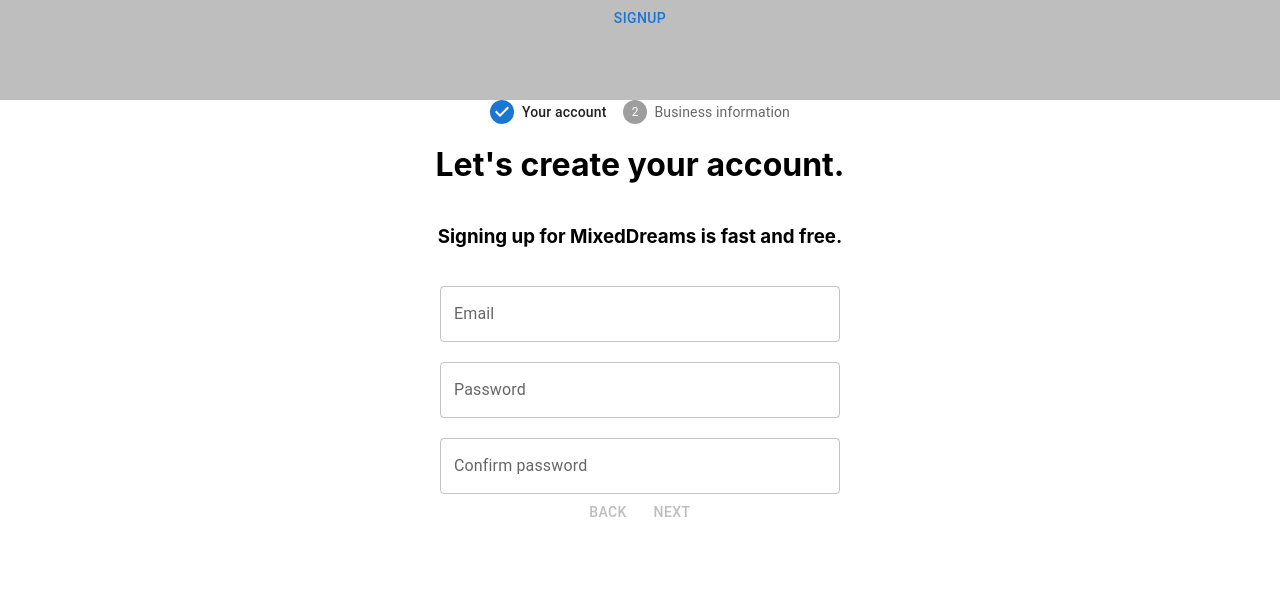
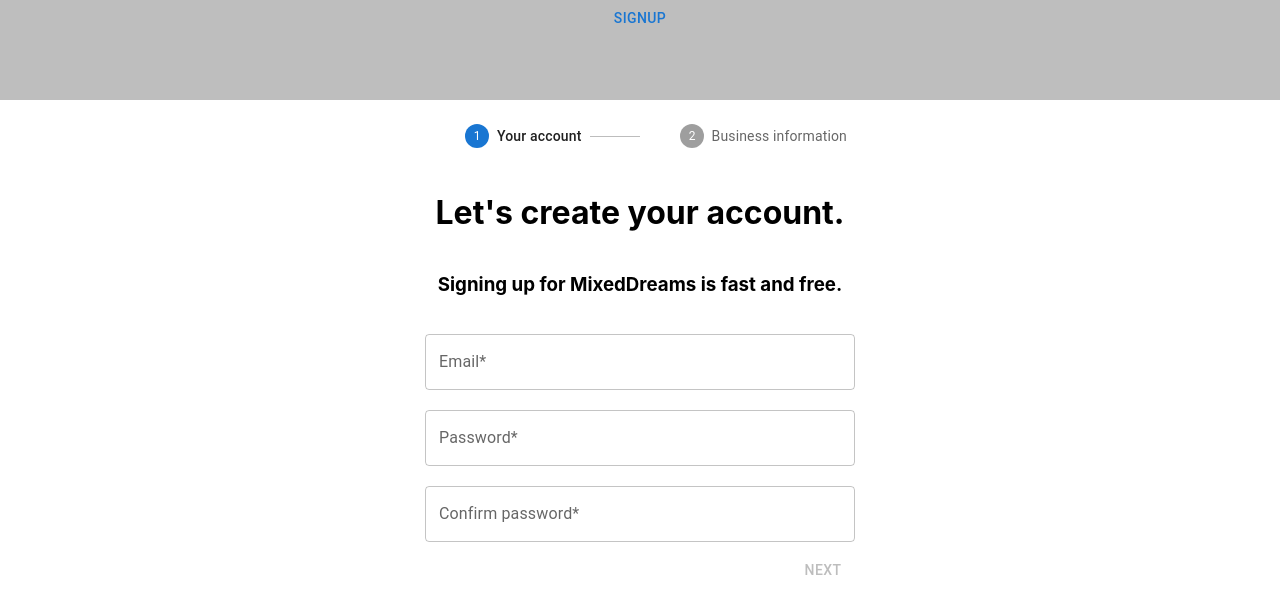
Before and after one commit to Vaidual/mixed-dreams-front, a React (Create React App) app: page /signup in a window 1280 px wide. Shown: the top 614 px of the page. Built offline with nearby package versions, Linux system fonts and the light colour scheme.

Commit message:
register is done

```diff
--- a/package.json
+++ b/package.json
@@ -7,6 +7,7 @@
     "@emotion/styled": "^11.11.0",
     "@hookform/resolvers": "^3.1.0",
     "@mui/material": "^5.13.1",
+    "@mui/x-date-pickers": "^6.5.0",
     "@reduxjs/toolkit": "^1.9.5",
     "@testing-library/jest-dom": "^5.16.5",
     "@testing-library/react": "^13.4.0",
@@ -16,6 +17,8 @@
     "@types/react": "^18.2.6",
     "@types/react-dom": "^18.2.4",
     "axios": "^1.4.0",
+    "date-fns": "^2.30.0",
+    "immer": "^10.0.2",
     "react": "^18.2.0",
     "react-dom": "^18.2.0",
     "react-hook-form": "^7.43.9",
--- a/src/components/pages/auth/form/AuthForm.module.css
+++ b/src/components/pages/auth/form/AuthForm.module.css
@@ -3,12 +3,16 @@
   align-items: center;
   justify-content: center;
   flex-direction: column;
+  justify-self: center;
+  align-self: center;
+  width: 430px;
+  margin: auto;
 }
 
 .formWrapper form {
+  width: 100%;
   display: flex;
   flex-direction: column;
-  width: 400px;
 }
 
 .formWrapper form > * {
--- a/src/components/pages/auth/register/account/Account.tsx
+++ b/src/components/pages/auth/register/account/Account.tsx
@@ -3,49 +3,64 @@
 import { yupResolver } from '@hookform/resolvers/yup';
 import * as yup from "yup";
 import TextField from '@mui/material/TextField';
-import { IRegisterStepsProps } from '../registerWrapper/RegisterWrapper';
+import { useFormState } from 'hooks/useFormState';
+import { produce } from 'immer';
+import { Box, Button } from '@mui/material';
 
 const schema = yup.object({
   email: yup.string()
     .required("required")
+    .trim()
     .email("email"),
   password: yup.string()
     .required("required")
+    .trim()
     .matches(/^(?=.*?[a-z])(?=.*?[A-Z])(?=.*?[0-9])(?=.*[!?*.(){}[\]\-=+&^%$#@:;`~|\\'""/,><_]).{8,}$/, "char"),
   confirmPassword: yup.string()
     .required("required")
+    .trim()
     .oneOf([yup.ref('password')], "match"),
 }).required();
 
 type FormDataType = yup.InferType<typeof schema>;
 
-const Contact: FC<IRegisterStepsProps> = ({setNextBtnIsDisabled, setFormState, formState}) => {
+const Contact: FC<{onNext: () => void}> = ({onNext}) => {
 
-  const { register, setValue, getValues, formState: { errors, isValid } } = useForm<FormDataType>({
+  const { formState, setFormState } = useFormState();
+
+  const { register, getValues, trigger, formState: { errors, isDirty, isValid } } = useForm<FormDataType>({
     resolver: yupResolver(schema),
     mode: 'onTouched',
-    defaultValues: formState
+    defaultValues: {
+      email: formState.steps.account.value.email,
+      password: formState.steps.account.value.password,
+      confirmPassword: formState.steps.account.value.confirmPassword,
+    }
   });
 
-//   useEffect(() => {
-//     Object.entries(formState).forEach(
-//       ([name, value]: any) => setValue(name, value));
-// }, []);
-
-useEffect(() => {
-  return () => {
-    console.log({...formState, ...getValues()})
-    setFormState({...formState, ...getValues()})
-  }
-}, [])
+  useEffect(() => {
+    if (formState.steps.account.hadError)
+      trigger()
+  }, [formState.steps.account.hadError, trigger])
 
   useEffect(() => {
-    setNextBtnIsDisabled(!isValid)
-  }, [isValid]);
+    setFormState(
+      produce((formState) => {
+        formState.steps.account.dirty = isDirty;
+      })
+    );
+  }, [isDirty, setFormState]);
 
-  // useEffect(() => {
-  //   setFormData({ ...getValues()})
-  // }, [getValues]);
+  const updateState = () => {
+    setFormState(
+      produce((formState) => {
+        formState.steps.account.value = getValues();
+        formState.steps.account.valid = isValid;
+        formState.steps.account.dirty = false;
+        formState.steps.account.hadError = Object.entries(errors).length > 0;
+      })
+    );
+  }
 
   return (
     <>
@@ -53,24 +68,32 @@
       <h3>Signing up for MixedDreams is fast and free.</h3>
       <form>
         <TextField {...register("email")}
-          label="Email"
+          fullWidth
+          label="Email*"
           error={errors.email !== undefined}
           helperText={errors.email?.message}
           variant="outlined" />
 
         <TextField {...register("password")}
-          label="Password"
+          fullWidth
+          label="Password*"
           error={errors.password !== undefined}
           helperText={errors.password?.message}
           variant="outlined" />
 
         <TextField {...register("confirmPassword")}
-          label="Confirm password"
+          fullWidth
+          label="Confirm password*"
           error={errors.confirmPassword !== undefined}
           helperText={errors.confirmPassword?.message}
           variant="outlined" />
 
       </form>
+      <Box sx={{width:'100%', marginTop:'10px', justifyContent: 'flex-end', display:'flex'}}>
+        <Button onClick={() => {updateState(); onNext();}} disabled={!isValid}>
+          Next
+        </Button>
+      </Box>
     </>
   );
 }
--- /dev/null
+++ b/src/components/pages/auth/register/business/Business.module.css
@@ -0,0 +1,9 @@
+.doubleFieldBlock {
+  display: flex;
+  flex-direction: row;
+  justify-content: space-between;
+}
+
+.doubleFieldBlock > * {
+  max-width: 210px;
+}
--- a/src/components/pages/auth/register/business/Business.tsx
+++ b/src/components/pages/auth/register/business/Business.tsx
@@ -2,8 +2,13 @@
 import { yupResolver } from '@hookform/resolvers/yup';
 import * as yup from "yup";
 import TextField from '@mui/material/TextField';
-import { IRegisterStepsProps } from '../registerWrapper/RegisterWrapper';
-import { useForm } from 'react-hook-form';
+import { Controller, useForm } from 'react-hook-form';
+import { useFormState } from 'hooks/useFormState';
+import { produce } from 'immer';
+import { Box, Button } from '@mui/material';
+import { DatePicker } from '@mui/x-date-pickers';
+import { isValid as isDateValid } from 'date-fns';
+import styles from "./Business.module.css";
 
 
 // interface IBusinessSchema {
@@ -15,72 +20,207 @@
 //   city: string;
 // }
 
-const schema = yup.object({
+const schema = yup.object().shape({
   companyName: yup.string()
     .required()
+    .trim()
     .min(2)
     .max(50),
   birthday: yup.date()
-    .required(),
+    .nullable()
+    .required()
+    .min(new Date(1950, 1, 1), "min")
+    .max(new Date(), "max"),
+
+  firstName: yup.string()
+    .required()
+    .trim()
+    .min(2)
+    .max(50),
+  lastName: yup.string()
+    .required()
+    .trim()
+    .min(2)
+    .max(100),
+
   country: yup.string()
     .required()
+    .trim()
+    .min(2)
     .max(100),
   street: yup.string()
     .required()
+    .trim()
+    .min(2)
     .max(100),
   zipCode: yup.string()
     .required()
+    .trim()
     .matches(/^[0-9]{5}(?:-[0-9]{4})?$/),
   state: yup.string()
     .required()
+    .trim()
+    .min(2)
     .max(100),
-  apartment: yup.string()
+  apartment: yup
+    .string()
+    .nullable()
+    .notRequired()
+    .when('apartment', {
+      is: (value: string) => value?.length,
+      then: (rule) => rule.min(2),
+    }),
+  city: yup.string()
+    .trim()
     .required()
+    .min(2)
     .max(100),
-  city: yup.string()
-    .required()
-    .max(100),
-}).required();
+},
+[
+  ['apartment', 'apartment'],
+]).required();
 
 type FormData = yup.InferType<typeof schema>;
 
-const Business: FC<IRegisterStepsProps> = ({setNextBtnIsDisabled, setFormState, formState}) => {
-  const { register, setValue, getValues, formState: { errors, isValid } } = useForm<FormData>({
+const Business: FC<{onComplete: () => void; onPrev: () => void;}> = ({onPrev, onComplete}) => {
+
+  const { formState, setFormState } = useFormState();
+
+  const { trigger, register, getValues, control, formState: { errors, isDirty, isValid } } = useForm<FormData>({
     resolver: yupResolver(schema),
     mode: 'onTouched',
     defaultValues: {
-      apartment: formState.address?.apartment,
-      city: formState.address?.city,
-      state: formState.address?.state,
-      country: formState.address?.country,
-      street: formState.address?.street,
-      zipCode: formState.address?.zipCode,
+      birthday: formState.steps.business.value.birthday !== null ? formState.steps.business.value.birthday : undefined,
+      companyName: formState.steps.business.value.companyName,
+      apartment: formState.steps.business.value.address.apartment,
+      city: formState.steps.business.value.address.city,
+      state: formState.steps.business.value.address.state,
+      firstName: formState.steps.business.value.firstName,
+      lastName: formState.steps.business.value.lastName,
+      country: formState.steps.business.value.address.country,
+      street: formState.steps.business.value.address.street,
+      zipCode: formState.steps.business.value.address.zipCode,
     }
   });
 
   useEffect(() => {
-    return () => {
-      const {companyName, birthday, ...address} = getValues()
-      console.log(address)
-      setFormState({...formState, companyName, birthday: String(birthday), address: address})
-    }
-  }, [])
+    if (formState.steps.business.hadError)
+      trigger()
+  }, [formState.steps.business.hadError, trigger])
 
   useEffect(() => {
-    setNextBtnIsDisabled(!isValid)
-  }, [isValid]);
+    setFormState(
+      produce((formState) => {
+        formState.steps.business.dirty = isDirty;
+      })
+    );
+  }, [isDirty, setFormState]);
+
+  const updateState = () => {
+    setFormState(
+      produce((formState) => {
+        const {companyName, birthday, firstName, lastName, apartment, ...address} = getValues()
+        formState.steps.business.value = {
+          companyName,
+          birthday: isDateValid(birthday) ? birthday : null,
+          firstName,
+          lastName,
+          address: {apartment: apartment ?? null, ...address}}
+        formState.steps.business.valid = isValid;
+        formState.steps.business.dirty = false;
+        formState.steps.business.hadError = Object.entries(errors).length > 0;
+      })
+    );
+  }
 
   return (
+    <>
+    <form>
+      <TextField {...register("companyName")}
+        label="Business name*"
+        error={errors.companyName !== undefined}
+        helperText={errors.companyName?.message}
+        variant="outlined" />
 
-    <form>
-        <TextField {...register("country")}
-          label="Country"
-          error={errors.country !== undefined}
-          helperText={errors.country?.message}
+          <Controller
+              name="birthday"
+              control={control}
+              render={({
+                field: { onChange, value },
+                fieldState: {error, invalid}
+              }) => (
+                <DatePicker
+                  label="Date of birth*"
+                  disableFuture
+                  value={value !== undefined ? value : null}
+                  onChange={(value) =>{
+                    onChange(isDateValid(new Date(value!)) ? value : null)
+                  }
+                  }
+                />
+              )}
+            />
+
+
+
+      <div className={styles.doubleFieldBlock}>
+        <TextField {...register("firstName")}
+          label="First Name*"
+          error={errors.firstName !== undefined}
+          helperText={errors.firstName?.message}
           variant="outlined" />
-
-        {/*<DatePicker />*/}
+        <TextField {...register("lastName")}
+          label="Last Name*"
+          error={errors.lastName !== undefined}
+          helperText={errors.lastName?.message}
+          variant="outlined" />
+      </div>
+      <div className={styles.doubleFieldBlock}>
+      <TextField {...register("country")}
+        label="Country*"
+        error={errors.country !== undefined}
+        helperText={errors.country?.message}
+        variant="outlined" />
+      <TextField {...register("city")}
+        label="Street*"
+        error={errors.city !== undefined}
+        helperText={errors.city?.message}
+        variant="outlined" />
+      </div>
+      <div className={styles.doubleFieldBlock}>
+      <TextField {...register("state")}
+        label="State*"
+        error={errors.state !== undefined}
+        helperText={errors.state?.message}
+        variant="outlined" />
+      <TextField {...register("street")}
+        label="City*"
+        error={errors.street !== undefined}
+        helperText={errors.street?.message}
+        variant="outlined" />
+      </div>
+      <div className={styles.doubleFieldBlock}>
+      <TextField {...register("apartment")}
+        label="Apartment"
+        error={errors.apartment !== undefined}
+        helperText={errors.apartment?.message}
+        variant="outlined" />
+      <TextField {...register("zipCode")}
+        label="Postal code*"
+        error={errors.zipCode !== undefined}
+        helperText={errors.zipCode?.message}
+        variant="outlined" />
+      </div>
       </form>
+      <Box sx={{display:'flex', justifyContent:'space-between', width: '100%', marginTop:'10px'}}>
+        <Button onClick={() => {updateState(); onPrev();}}>
+          Prev
+        </Button>
+        <Button onClick={() => {updateState(); onComplete();}} disabled={!isValid}>
+          Finish
+        </Button>
+      </Box>
+      </>
   )
 }
 
--- a/src/components/pages/auth/register/registerWrapper/RegisterWrapper.tsx
+++ b/src/components/pages/auth/register/registerWrapper/RegisterWrapper.tsx
@@ -1,11 +1,15 @@
-import { Button, StepLabel } from '@mui/material';
+import { StepButton } from '@mui/material';
 import Step from '@mui/material/Step';
 import Stepper from '@mui/material/Stepper';
-import { Dispatch, FC, SetStateAction, useState } from 'react'
+import { Dispatch, FC, SetStateAction, useCallback } from 'react'
 import Contact from '../account/Account';
 import Business from '../business/Business';
-import { IOptionalRegisterCompany, IRegisterCompany } from 'interfaces/auth.interface';
+import { IOptionalRegisterCompany } from 'interfaces/auth.interface';
 import { AuthService } from 'services/auth/auth.service';
+import { produce } from 'immer';
+import { useFormState } from 'hooks/useFormState';
+import { format } from 'date-fns';
+import { useLocation } from 'react-router-dom';
 
 export interface IRegisterStepsProps {
   formState: IOptionalRegisterCompany
@@ -19,57 +23,65 @@
 }
 
 const RegisterWrapper: FC = () => {
-  const [formState, setFormState] = useState<IOptionalRegisterCompany>({} as IOptionalRegisterCompany);
-  const [formData, setFormData] = useState<IOptionalRegisterCompany>()
-  const [activeStep, setActiveStep] = useState<number>(0);
-  const [nextBtnIsDisabled, setNextBtnIsDisabled] = useState(true);
+  const { formState, setFormState } = useFormState();
 
-  const stepProps: IRegisterStepsProps = {formState, setFormState, setNextBtnIsDisabled}
+  const next = useCallback(() => {
+    setFormState(
+      produce((form) => {
+        form.selectedIndex += 1;
+      })
+    );
+  }, [setFormState]);
+
+  const prev = useCallback(() => {
+    setFormState(
+      produce((form) => {
+        form.selectedIndex -= 1;
+      })
+    );
+  }, [setFormState]);
+
+  const setSelectedIndex = useCallback(
+    (index: number) => {
+      setFormState(
+        produce((form) => {
+          form.selectedIndex = index;
+        })
+      );
+    },
+    [setFormState]
+  );
+
+  const onComplete = useCallback(async () => {
+    console.log(formState)
+    const {birthday, firstName, lastName, companyName, ...address} = formState.steps.business.value;
+    const response = await AuthService.registerCompany({...formState.steps.account.value, birthday: format(birthday!, 'yyyy-MM-dd'), firstName, lastName, companyName, ...address})
+    // const location = useLocation();
+    // const { redirectTo } = queryString.parse(location.search);
+    // history.push(redirectTo == null ? "/" : redirectTo);
+  }, [formState]);
 
   const registerSteps: FormStepType[] = [
-    {label: 'Your account', element: <Contact {...stepProps}/>},
-    {label: 'Business information', element: <Business {...stepProps}/>}
+    {label: 'Your account', element: <Contact onNext={next}/>},
+    {label: 'Business information', element: <Business onComplete={onComplete} onPrev={prev}/>}
   ];
-
-  const handleNext = async () => {
-    if (activeStep === registerSteps.length - 1) {
-      const response = await AuthService.registerCompany({...formState, ...formData} as IRegisterCompany)
-      console.log(response)
-    }
-    else {
-      setActiveStep((prevActiveStep) => prevActiveStep + 1);
-    }
-  }
-
-  const handleBack = () => {
-    setFormState({...formState, ...formData})
-    setActiveStep((prevActiveStep) => prevActiveStep - 1);
-  };
 
   return (
     <>
-    <Stepper activeStep={activeStep}>
+    <Stepper sx={{ width: '100%' }} activeStep={formState.selectedIndex}>
       {registerSteps.map((step, index) => (
-        <Step key={step.label} completed={index <= activeStep}>
-          <StepLabel color="inherit">
+        <Step key={step.label} completed={index < formState.selectedIndex}>
+          <StepButton sx={{margin:'0'}} color="inherit"
+            disabled={!Object.values(formState.steps)
+              .slice(0, index)
+              .every((step) => step.valid && !step.dirty)}
+            onClick={() => setSelectedIndex(index)}>
             {step.label}
-          </StepLabel>
+          </StepButton>
         </Step>
       ))}
     </Stepper>
-    {registerSteps[activeStep].element}
-    <div>
-      <Button
-        color="inherit"
-        disabled={activeStep === 0}
-        onClick={handleBack}
-      >
-        Back
-      </Button>
-      <Button onClick={handleNext} disabled={nextBtnIsDisabled}>
-        {activeStep === registerSteps.length - 1 ? 'Finish' : 'Next'}
-      </Button>
-    </div>
+    {registerSteps[formState.selectedIndex].element}
     </>
   )
 }
--- a/src/hooks/useFormState.tsx
+++ b/src/hooks/useFormState.tsx
@@ -1,18 +1,85 @@
-import { IOptionalRegisterCompany } from "interfaces/auth.interface";
-import { Dispatch, ReactNode, SetStateAction, createContext, useContext, useState } from "react";
 
-interface IFormContext {
-  readonly formState: IOptionalRegisterCompany;
-  readonly setFormState: Dispatch<SetStateAction<IOptionalRegisterCompany>>;
-}
+import { ReactNode, createContext, useContext, useState } from "react";
+import { boolean, number, string } from "yup";
 
-export const FormStateContext = createContext<IFormContext>({
-  formState: {} as IOptionalRegisterCompany,
-  setFormState: () => null
+type FormStateType = {
+  selectedIndex: number,
+  steps: {
+    account: {
+      hadError: boolean,
+      valid: boolean,
+      dirty: boolean,
+      value: {
+        email: string,
+        password: string,
+        confirmPassword: string,
+      },
+    },
+    business: {
+      hadError: boolean,
+      valid: boolean,
+      dirty: boolean,
+      value: {
+        birthday: Date | null,
+        companyName: string,
+        firstName: string,
+        lastName: string,
+        address: {
+          city: string,
+          street: string,
+          zipCode: string,
+          country: string,
+          state: string,
+          apartment: string | null,
+        }
+      },
+    },
+  },
+};
+
+const FORM_STATE: FormStateType = {
+  selectedIndex: 0,
+  steps: {
+    account: {
+      hadError: false,
+      valid: false,
+      dirty: false,
+      value: {
+        email: '',
+        password: '',
+        confirmPassword: '',
+      },
+    },
+    business: {
+      hadError: false,
+      valid: false,
+      dirty: false,
+      value: {
+        birthday: null,
+        companyName: '',
+        firstName: '',
+        lastName: '',
+        address: {
+          city: '',
+          street: '',
+          zipCode: '',
+          country: '',
+          state: '',
+          apartment: null,
+        }
+      },
+    },
+  },
+};
+
+const FormStateContext = createContext({
+  formState: FORM_STATE,
+  setFormState: (form: FormStateType | ((form: FormStateType) => FormStateType)) => {},
 });
 
 export function FormProvider ({ children } : {children: ReactNode}) {
-  const [formState, setFormState] = useState<IOptionalRegisterCompany>({} as IOptionalRegisterCompany);
+  const [formState, setFormState] = useState<FormStateType>(FORM_STATE);
+
   return (
     <FormStateContext.Provider value={{formState, setFormState}}>
       {children}
@@ -20,9 +87,8 @@
   );
 }
 
-export function useFormState(): {formState: IOptionalRegisterCompany, setFormState: Dispatch<SetStateAction<IOptionalRegisterCompany>>} {
+export function useFormState(): {formState: FormStateType, setFormState: (form: FormStateType | ((form: FormStateType) => FormStateType)) => void} {
   const context = useContext(FormStateContext);
-  console.log(context)
   if (!context) {
     throw new Error("useFormState must be used within the AppProvider");
   }
--- a/src/interfaces/address.interface.ts
+++ b/src/interfaces/address.interface.ts
@@ -4,5 +4,5 @@
   country: string,
   state: string,
   zipCode: string,
-  apartment?: string
+  apartment: string | null
 }
```
Also changed, not shown: src/index.tsx (+7 -0 lines), src/styles/theme.tsx (added, +11 -0 lines), src/index.css (line endings or trailing spaces), 1 other file (tests, documents, lock files or other folders).
